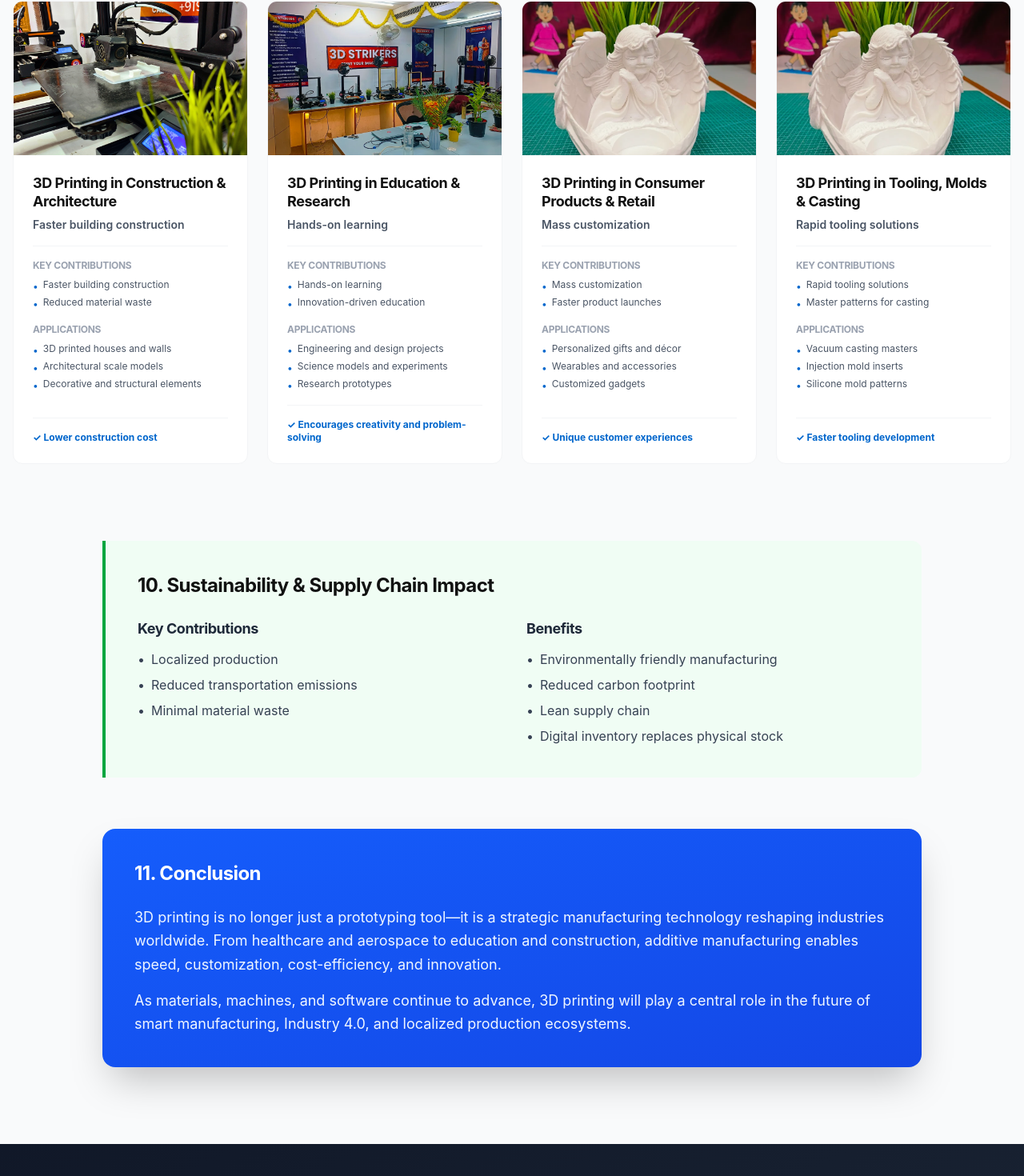
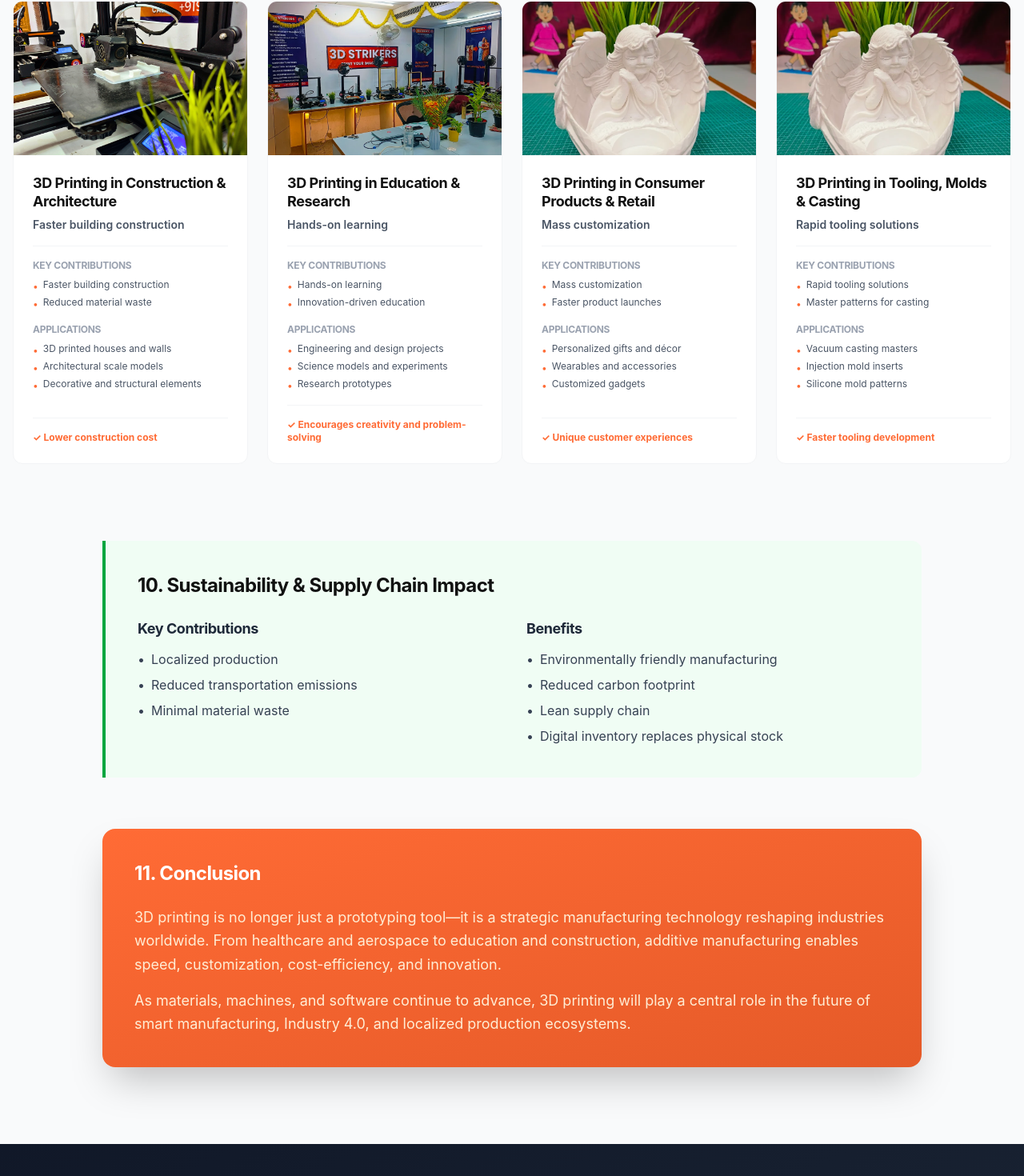
Before and after one commit to Yashu990/newthe3d, a React (Vite) app: page / in a window 1280 px wide. Shown: the part 4904-6374 px from the top of the page at 80% size. Built offline with nearby package versions, Linux system fonts and the light colour scheme.

Commit message:
Change Industries section blue elements to orange theme

```diff
--- a/src/components/Industries.jsx
+++ b/src/components/Industries.jsx
@@ -250,7 +250,7 @@ const Industries = () => {
                                     <ul className="space-y-1">
                                         {industry.keyContributions.slice(0, 2).map((item, idx) => (
                                             <li key={idx} className="text-xs text-gray-600 flex items-start">
-                                                <span className="mr-1.5 text-[#0066CC] mt-0.5">•</span>
+                                                <span className="mr-1.5 text-[#FF6B35] mt-0.5">•</span>
                                                 {item}
                                             </li>
                                         ))}
@@ -263,7 +263,7 @@ const Industries = () => {
                                     <ul className="space-y-1">
                                         {industry.applications.slice(0, 3).map((item, idx) => (
                                             <li key={idx} className="text-xs text-gray-600 flex items-start">
-                                                <span className="mr-1.5 text-[#0066CC] mt-0.5">•</span>
+                                                <span className="mr-1.5 text-[#FF6B35] mt-0.5">•</span>
                                                 {item}
                                             </li>
                                         ))}
@@ -272,7 +272,7 @@ const Industries = () => {
 
                                 {/* Benefits - Highlighted */}
                                 <div className="mt-auto pt-4 border-t border-gray-100">
-                                    <p className="text-xs font-bold text-[#0066CC]">
+                                    <p className="text-xs font-bold text-[#FF6B35]">
                                         ✓ {industry.benefits[0]}
                                     </p>
                                 </div>
@@ -306,14 +306,14 @@ const Industries = () => {
                 </div>
 
                 {/* Section 11: Conclusion */}
-                <div className="bg-gradient-to-br from-blue-600 to-blue-700 text-white p-10 rounded-2xl shadow-2xl max-w-5xl mx-auto">
+                <div className="bg-gradient-to-br from-[#FF6B35] to-[#E55A28] text-white p-10 rounded-2xl shadow-2xl max-w-5xl mx-auto">
                     <h3 className="text-2xl font-bold mb-6">11. Conclusion</h3>
-                    <p className="text-lg leading-relaxed mb-4 text-blue-50">
+                    <p className="text-lg leading-relaxed mb-4 text-orange-100">
                         3D printing is no longer just a prototyping tool—it is a strategic manufacturing technology reshaping
                         industries worldwide. From healthcare and aerospace to education and construction, additive manufacturing
                         enables speed, customization, cost-efficiency, and innovation.
                     </p>
-                    <p className="text-lg leading-relaxed text-blue-50">
+                    <p className="text-lg leading-relaxed text-orange-100">
                         As materials, machines, and software continue to advance, 3D printing will play a central role in the
                         future of smart manufacturing, Industry 4.0, and localized production ecosystems.
                     </p>
```
